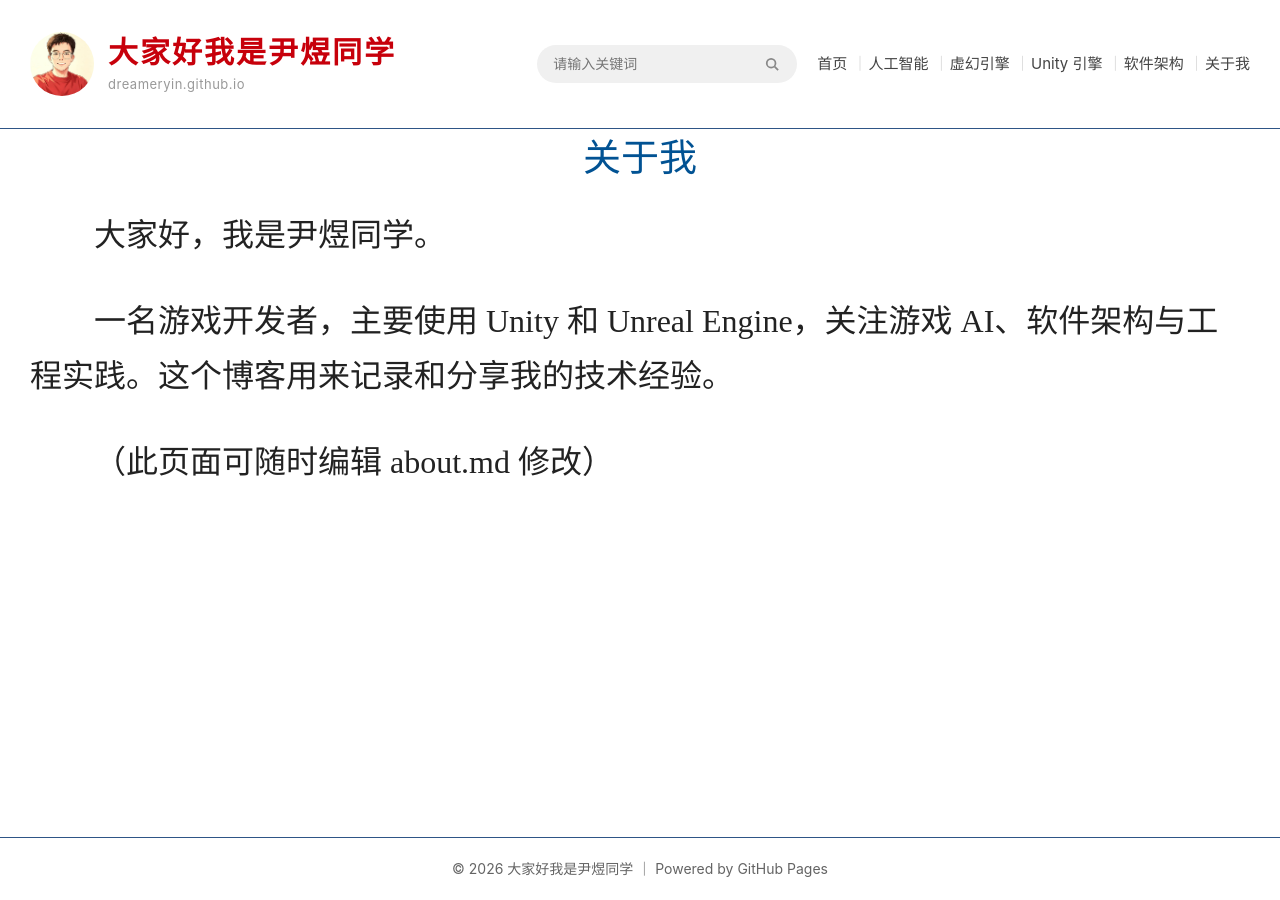
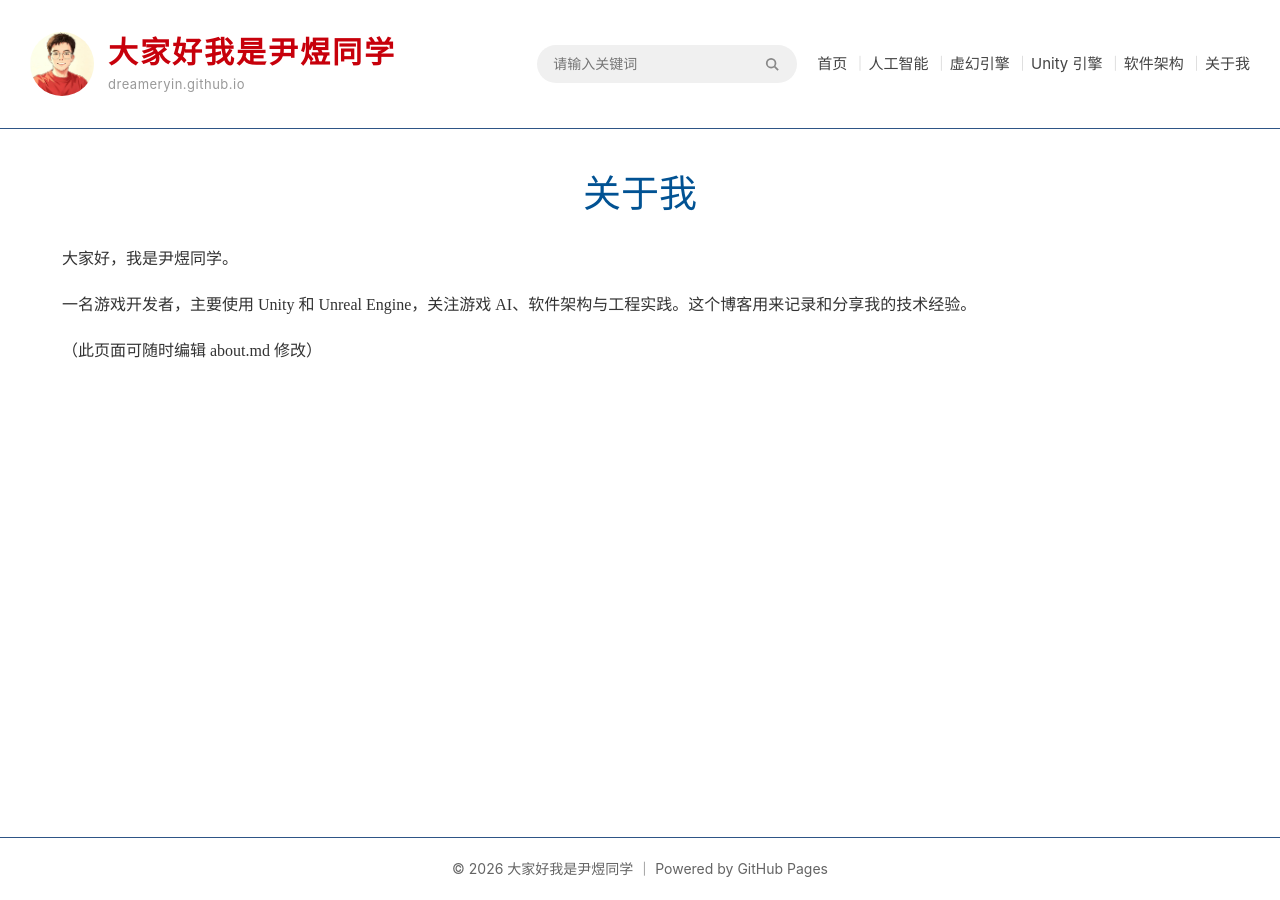
Before and after one commit to dreameryin/dreameryin.github.io, a Jekyll site: the page built from about.md, in a window 1280 px wide. Built offline with Jekyll 4.4.1, drawn with Linux system fonts in a browser that asks for light colours.

Commit message:
修改样式

```diff
--- a/_layouts/post.html
+++ b/_layouts/post.html
@@ -7,7 +7,8 @@ layout: default
   <!-- 文章标题：居中黑色大字 -->
   <h1 class="post-title">{{ page.title }}</h1>
 
-  <!-- 元信息行：左侧日期+分类，右侧上一篇/下一篇 -->
+  <!-- 元信息行：左侧日期+分类，右侧上一篇/下一篇（仅真正的文章显示，关于我等无日期页面不显示） -->
+  {% if page.date %}
   <div class="post-meta">
     <span class="post-meta-left">
       {{ page.date | date: "%Y-%m-%d %H:%M" }}
@@ -29,6 +30,7 @@ layout: default
       {%- if page.next %}<a href="{{ page.next.url }}">下一篇</a>{% else %}<span class="disabled">下一篇</span>{% endif %}
     </span>
   </div>
+  {% endif %}
 
   <!-- 正文 -->
   <div class="post-content">
--- a/about.md
+++ b/about.md
@@ -1,13 +1,10 @@
 ---
-layout: default
+layout: post
 title: 关于我
 ---
 
-<div class="container about-page">
-  <h1 class="post-title">关于我</h1>
-  <div class="post-content">
-    <p>大家好，我是尹煜同学。</p>
-    <p>一名游戏开发者，主要使用 Unity 和 Unreal Engine，关注游戏 AI、软件架构与工程实践。这个博客用来记录和分享我的技术经验。</p>
-    <p>（此页面可随时编辑 about.md 修改）</p>
-  </div>
-</div>
+大家好，我是尹煜同学。
+
+一名游戏开发者，主要使用 Unity 和 Unreal Engine，关注游戏 AI、软件架构与工程实践。这个博客用来记录和分享我的技术经验。
+
+（此页面可随时编辑 about.md 修改）
--- a/assets/css/style.css
+++ b/assets/css/style.css
@@ -478,12 +478,12 @@ ul {
   color: #cccccc;
 }
 
-/* 正文：对标 gov.cn 文章页（宋体 24pt 大字、黑色、宽松行距、段首缩进） */
+/* 正文：对标 gov.cn 文章页实测默认值（trs_tynry.css：宋体 16px、行高 30px、段首缩进） */
 .post-content {
   font-family: "SimSun", "宋体", "Noto Serif SC", serif;
-  font-size: 24pt;
-  line-height: 1.7;
-  color: #222222;
+  font-size: 16px;
+  line-height: 1.875;
+  color: #333333;
   padding-top: 22px;
 }
 
@@ -503,13 +503,13 @@ ul {
 }
 
 .post-content h2 {
-  font-size: 36px;
+  font-size: 22px;
   border-left: 4px solid #015293;
   padding-left: 10px;
 }
 
 .post-content h3 {
-  font-size: 30px;
+  font-size: 19px;
 }
 
 .post-content a {
@@ -763,11 +763,11 @@ ul {
   }
 
   .post-content h2 {
-    font-size: 24px;
+    font-size: 20px;
   }
 
   .post-content h3 {
-    font-size: 20px;
+    font-size: 18px;
   }
 
   .post-meta {
```
